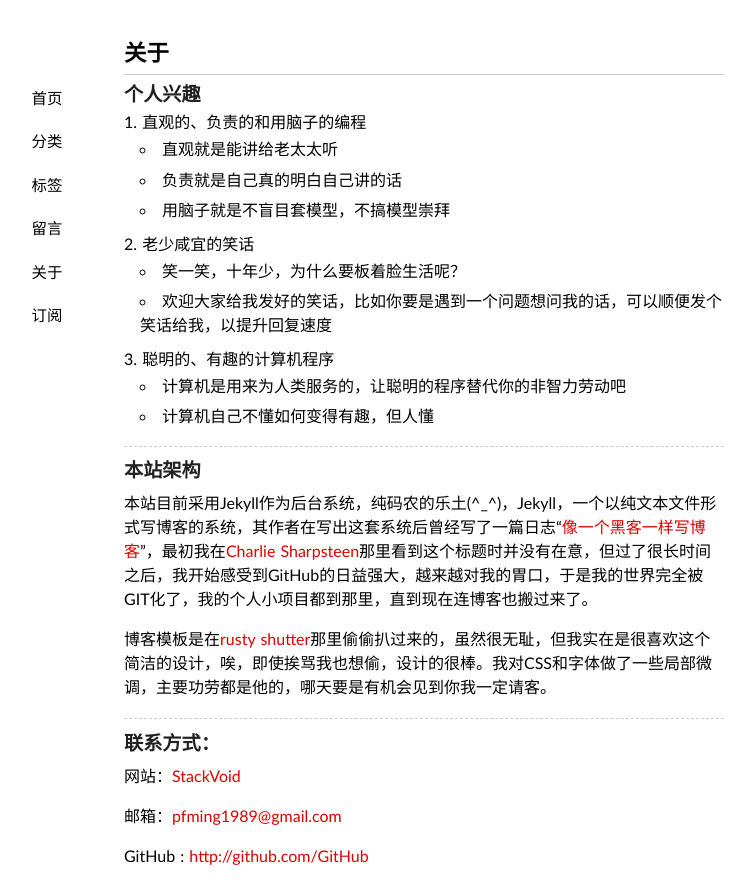
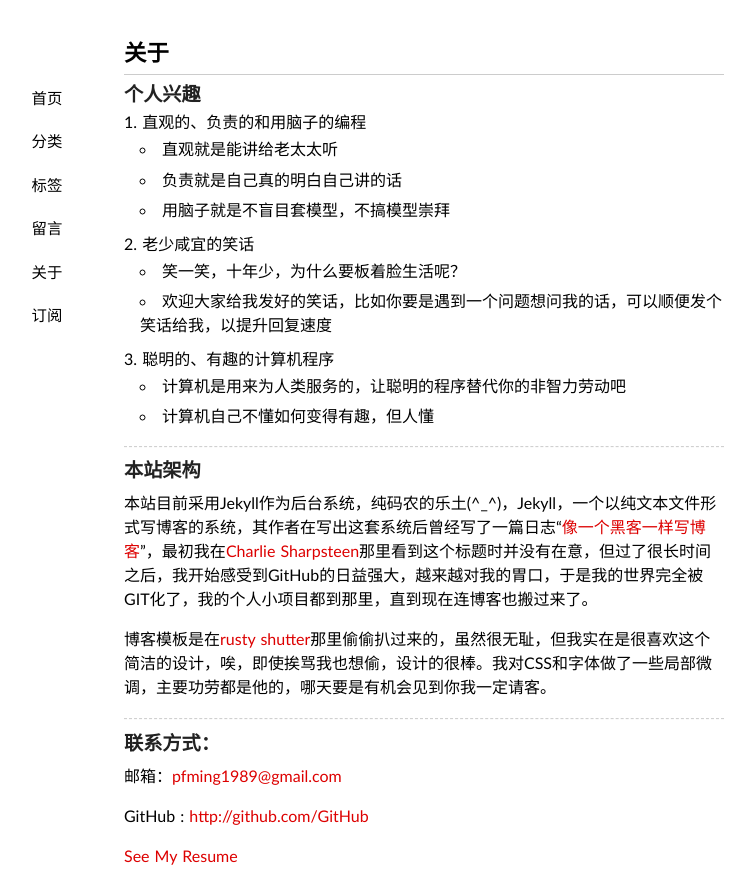
Before and after one commit to JefferyWong/stackvoid.github.io, a Jekyll site: the page built from about/index.md, in a window 1280 px wide. Shown: the top 885 px of the page, without its empty margins (216-969 px from the left). Built offline with Jekyll 4.4.1, drawn with Linux system fonts in a browser that asks for light colours; some web fonts are replaced; Markdown is read by kramdown in place of the engine named in the settings; comment, search, counter and statistics services are not loaded.

Commit message:
Update index.md

```diff
--- a/about/index.md
+++ b/about/index.md
@@ -33,13 +33,12 @@ comments: no
 {% if site.qq %}
 ＱＱ：[{{ site.qq }}](tencent://message/?uin={{ site.qq }})
 {% endif %}
-网站：[{{ site.name }}]({{ site.url }})
 
 邮箱：[{{ site.email }}](mailto:{{ site.email }})
 
 GitHub : [http://github.com/{{ site.github }}](http://github.com/{{ site.github }})
 
-[See my resume](http://stackvoid.com/about/profile)
+[See My Resume](http://stackvoid.com/about/profile)
 
 
 
```
